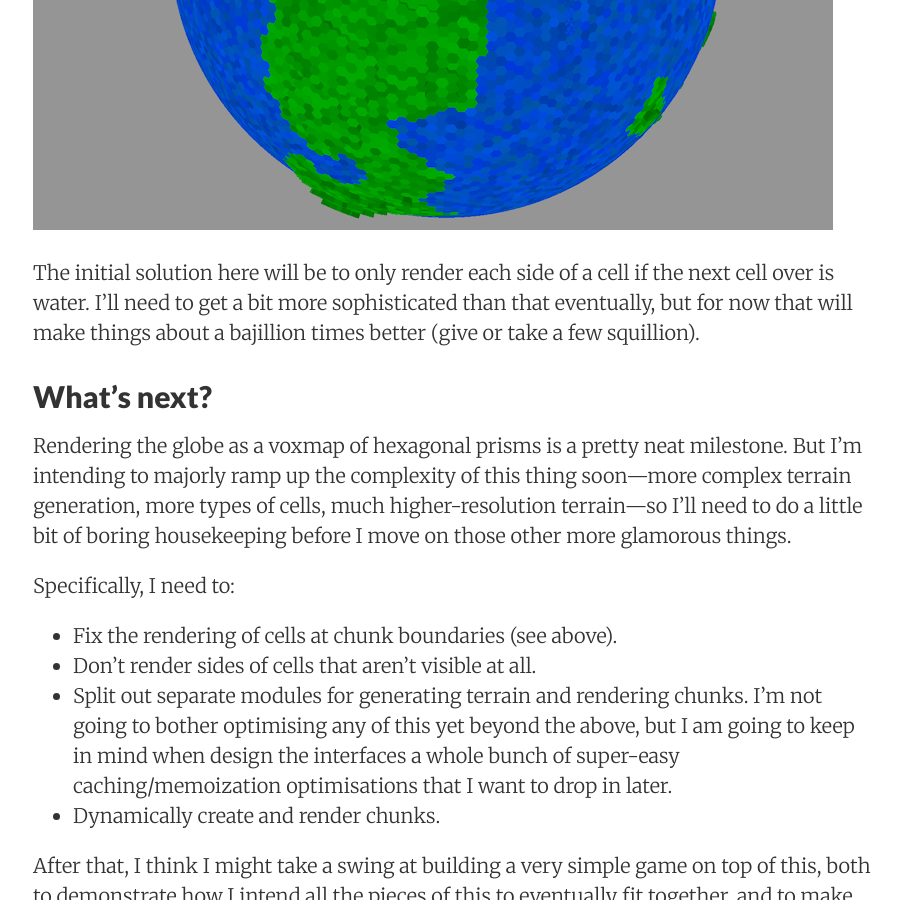
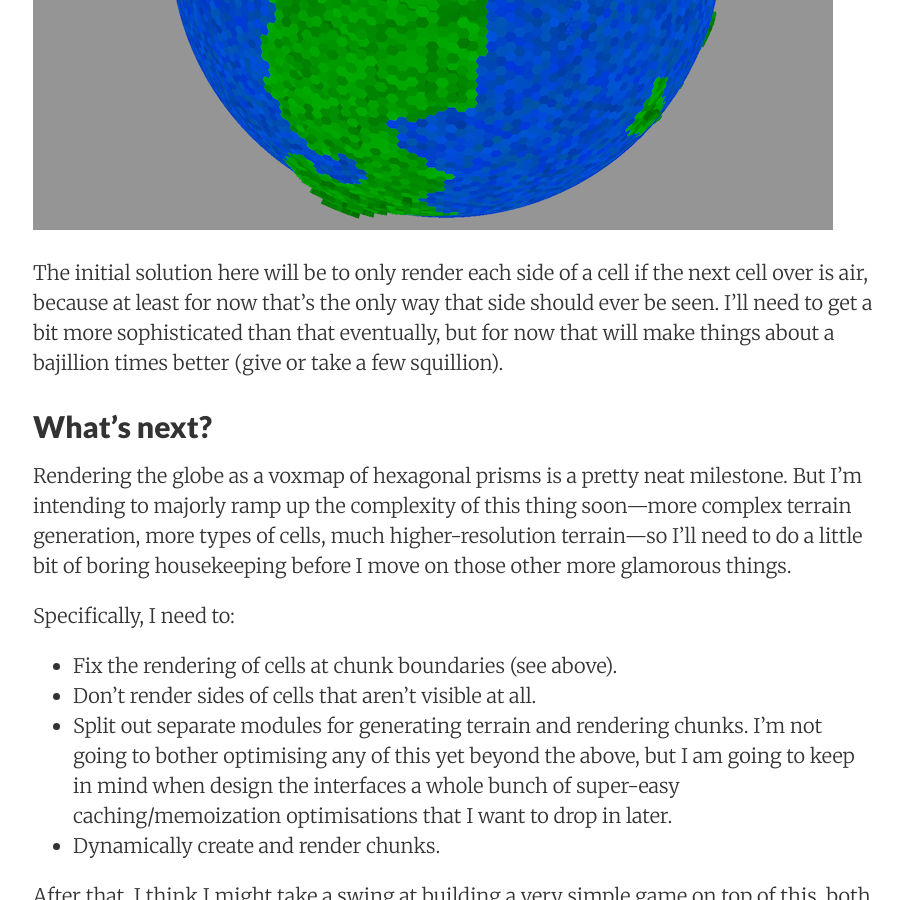
Before and after one commit to jeffparsons/jeffparsons.github.io, a Jekyll site: the page built from _posts/2016-11-05-hexagons.md, in a window 1280 px wide and 900 px high, scrolled down 12548 px. Shown: the whole window, without its empty margins (187-1090 px from the left). Built offline with Jekyll 4.4.1, drawn with Linux system fonts in a browser that asks for light colours.

Commit message:
Fix wrong word and clean up sentence

```diff
--- a/_posts/2016-11-05-hexagons.md
+++ b/_posts/2016-11-05-hexagons.md
@@ -213,7 +213,7 @@ This very quickly reveals the next problem I need to solve: huge amounts of unne
 
 ![Painfully slow resolution increase](/images/hexagons/globe-with-painfully-slow-resolution-increase.png)
 
-The initial solution here will be to only render each side of a cell if the next cell over is water. I'll need to get a bit more sophisticated than that eventually, but for now that will make things about a bajillion times better (give or take a few squillion).
+The initial solution here will be to only render each side of a cell if the next cell over is air, because at least for now that's the only way that side should ever be seen. I'll need to get a bit more sophisticated than that eventually, but for now that will make things about a bajillion times better (give or take a few squillion).
 
 
 ## What's next?
```
